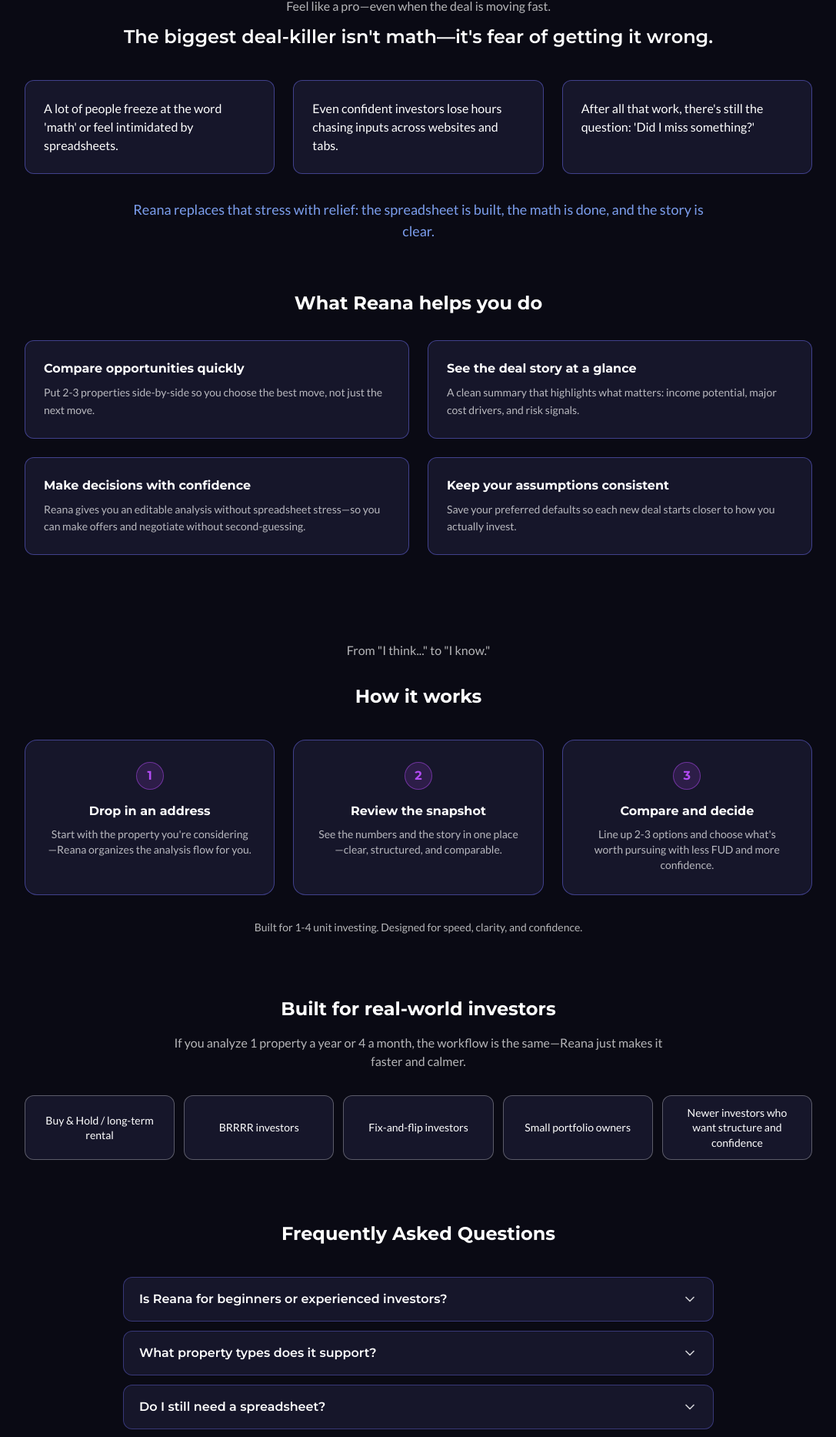
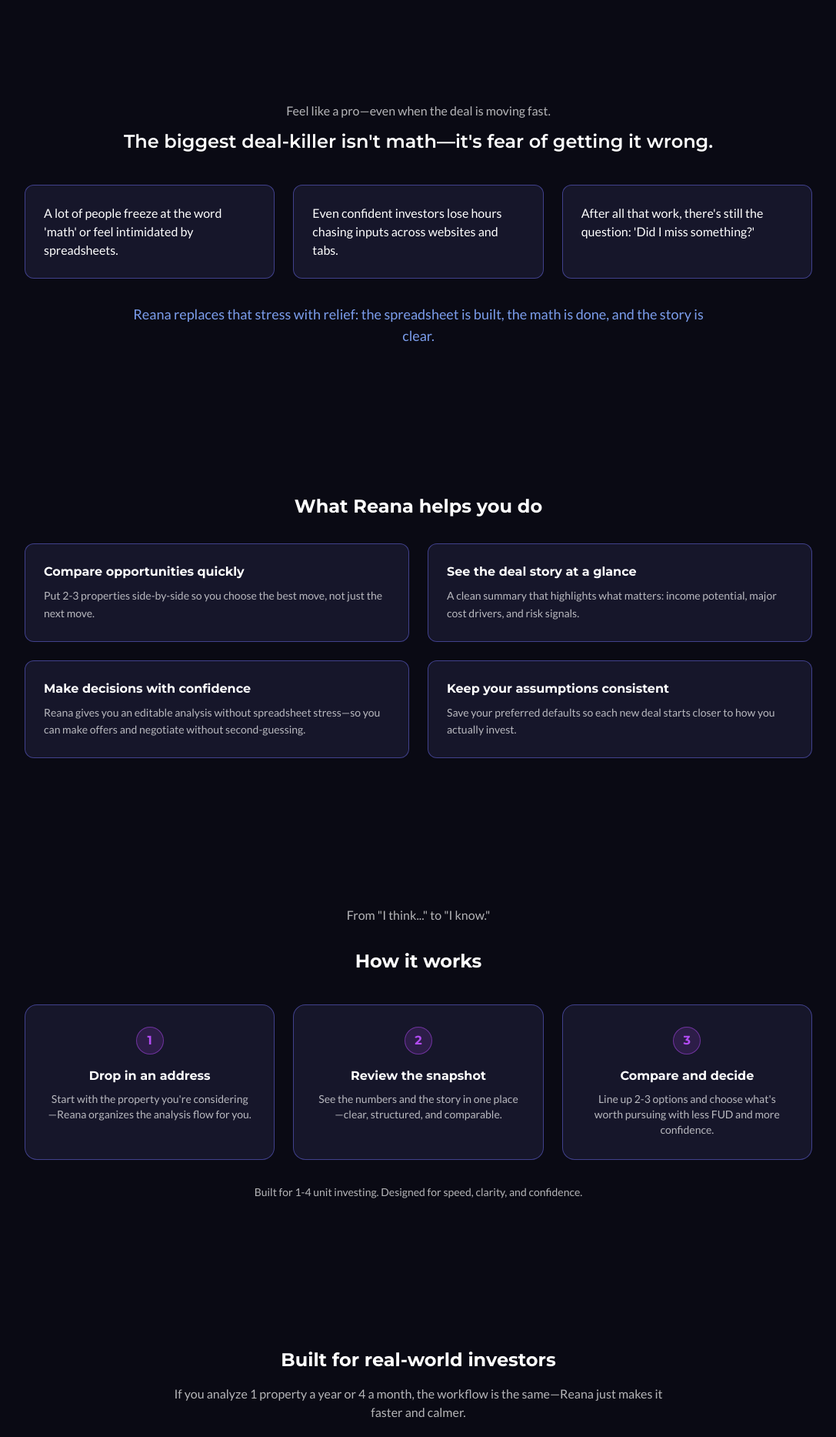
Before and after one commit to Reana-Pro/Interest-form, a React (Vite) app: page / in a window 1280 px wide. Shown: the part 1795-3662 px from the top of the page at 77% size, without its empty margins (96-1183 px from the left). Built offline with nearby package versions, Linux system fonts and the light colour scheme.

Commit message:
scrolling fixed

```diff
--- a/src/App.jsx
+++ b/src/App.jsx
@@ -54,7 +54,16 @@
   const [heroRef, heroVisible] = useScrollReveal({ initialVisible: true });
   const [whyRef, whyVisible] = useScrollReveal();
   const [investorsRef, investorsVisible] = useScrollReveal();
+  const [investorsProRef, investorsProVisible] = useScrollReveal();
+  const [investorsHelpRef, investorsHelpVisible] = useScrollReveal();
+  const [investorsHowRef, investorsHowVisible] = useScrollReveal();
+  const [investorsBuiltRef, investorsBuiltVisible] = useScrollReveal();
+  const [investorsFaqRef, investorsFaqVisible] = useScrollReveal();
   const [agentsRef, agentsVisible] = useScrollReveal();
+  const [agentsClientsRef, agentsClientsVisible] = useScrollReveal();
+  const [agentsHelpRef, agentsHelpVisible] = useScrollReveal();
+  const [agentsConfidenceRef, agentsConfidenceVisible] = useScrollReveal();
+  const [agentsBuiltRef, agentsBuiltVisible] = useScrollReveal();
   const [faqRef, faqVisible] = useScrollReveal();
   const [footerRef, footerVisible] = useScrollReveal();
 
@@ -388,7 +397,7 @@
         </div>
       </section>
 
-      {/* Investors (same page; jump target) */}
+      {/* Investors — Section 1: Know if the deal works */}
       <section
         ref={investorsRef}
         id="investors"
@@ -456,9 +465,16 @@
               </a>
             </div>
           </div>
+        </div>
+      </section>
 
-          {/* Deal-math callout */}
-          <div className="mt-14 text-center space-y-3">
+      {/* Investors — Section 2: Feel like a pro */}
+      <section
+        ref={investorsProRef}
+        className={`relative z-10 px-6 py-24 scroll-reveal ${investorsProVisible ? "is-visible" : ""}`}
+      >
+        <div className="max-w-5xl mx-auto">
+          <div className="text-center space-y-3">
             <p
               className="text-sm sm:text-base"
               style={{ color: EARLY_ACCESS_COLORS.textSecondary }}
@@ -476,13 +492,12 @@
             </p>
           </div>
 
-          {/* Three problem statements */}
           <div className="mt-10 grid grid-cols-1 md:grid-cols-3 gap-6">
             {[
               "A lot of people freeze at the word 'math' or feel intimidated by spreadsheets.",
               "Even confident investors lose hours chasing inputs across websites and tabs.",
               "After all that work, there's still the question: 'Did I miss something?'",
-            ].map((text, i) => (
+            ].map((text) => (
               <div
                 key={text.slice(0, 24)}
                 className="rounded-xl border p-6 text-left"
@@ -504,7 +519,6 @@
             ))}
           </div>
 
-          {/* Solution statement */}
           <p
             className="mt-8 text-center text-base sm:text-lg max-w-3xl mx-auto"
             style={{
@@ -514,10 +528,17 @@
           >
             Reana replaces that stress with relief: the spreadsheet is built, the math is done, and the story is clear.
           </p>
+        </div>
+      </section>
 
-          {/* What Reana helps you do */}
+      {/* Investors — Section 3: What Reana helps you do */}
+      <section
+        ref={investorsHelpRef}
+        className={`relative z-10 px-6 py-24 scroll-reveal ${investorsHelpVisible ? "is-visible" : ""}`}
+      >
+        <div className="max-w-5xl mx-auto">
           <h3
-            className="mt-16 text-base sm:text-lg md:text-xl lg:text-2xl font-bold text-center"
+            className="text-base sm:text-lg md:text-xl lg:text-2xl font-bold text-center"
             style={{
               fontFamily: "var(--font-montserrat), sans-serif",
               color: EARLY_ACCESS_COLORS.text,
@@ -573,9 +594,15 @@
               </div>
             ))}
           </div>
+        </div>
+      </section>
 
-          {/* How it works */}
-          <div className="mt-28">
+      {/* Investors — Section 4: From "I think..." to "I know." */}
+      <section
+        ref={investorsHowRef}
+        className={`relative z-10 px-6 py-24 scroll-reveal ${investorsHowVisible ? "is-visible" : ""}`}
+      >
+        <div className="max-w-5xl mx-auto">
           <p
             className="text-center text-sm sm:text-base mb-8"
             style={{
@@ -656,9 +683,14 @@
             Built for 1-4 unit investing. Designed for speed, clarity, and confidence.
           </p>
         </div>
+      </section>
 
-          {/* Built for real-world investors */}
-          <div className="mt-20">
+      {/* Investors — Section 5: Built for real-world investors */}
+      <section
+        ref={investorsBuiltRef}
+        className={`relative z-10 px-6 py-24 scroll-reveal ${investorsBuiltVisible ? "is-visible" : ""}`}
+      >
+        <div className="max-w-5xl mx-auto">
           <h3
             className="text-base sm:text-lg md:text-xl lg:text-2xl font-bold text-center"
             style={{
@@ -700,9 +732,14 @@
             ))}
           </div>
         </div>
+      </section>
 
-          {/* FAQ */}
-          <div className="mt-20">
+      {/* Investors — Section 6: Frequently Asked Questions */}
+      <section
+        ref={investorsFaqRef}
+        className={`relative z-10 px-6 py-24 scroll-reveal ${investorsFaqVisible ? "is-visible" : ""}`}
+      >
+        <div className="max-w-5xl mx-auto">
           <h3
             className="text-base sm:text-lg md:text-xl lg:text-2xl font-bold text-center"
             style={{ fontFamily: "var(--font-montserrat), sans-serif" }}
@@ -769,9 +806,7 @@
               </details>
             ))}
           </div>
-          </div>
 
-          {/* Bottom CTA */}
           <div
             className="mt-20 rounded-2xl border px-8 py-10 text-center"
             style={{
@@ -903,9 +938,16 @@
               Be the agent who brings clarity—and earns trust fast.
             </p>
           </div>
+        </div>
+      </section>
 
-          {/* Your clients don't want more opinions */}
-          <div className="mt-20" id="agents-how">
+      {/* Agents — Section 2: Your clients don't want more opinions */}
+      <section
+        ref={agentsClientsRef}
+        id="agents-how"
+        className={`relative z-10 px-6 py-24 scroll-reveal ${agentsClientsVisible ? "is-visible" : ""}`}
+      >
+        <div className="max-w-5xl mx-auto">
           <h3
             className="text-base sm:text-lg md:text-xl lg:text-2xl font-bold leading-tight whitespace-nowrap text-center"
             style={{
@@ -955,9 +997,14 @@
             </p>
           </div>
         </div>
+      </section>
 
-          {/* What Reana helps agents do */}
-          <div className="mt-20">
+      {/* Agents — Section 3: What Reana helps agents do */}
+      <section
+        ref={agentsHelpRef}
+        className={`relative z-10 px-6 py-24 scroll-reveal ${agentsHelpVisible ? "is-visible" : ""}`}
+      >
+        <div className="max-w-5xl mx-auto">
           <h3
             className="text-base sm:text-lg md:text-xl lg:text-2xl font-bold text-center"
             style={{
@@ -1017,9 +1064,14 @@
             ))}
           </div>
         </div>
+      </section>
 
-          {/* How it works for agents — same format as investor */}
-          <div className="mt-20">
+      {/* Agents — Section 4: Confidence that shows in the conversation */}
+      <section
+        ref={agentsConfidenceRef}
+        className={`relative z-10 px-6 py-24 scroll-reveal ${agentsConfidenceVisible ? "is-visible" : ""}`}
+      >
+        <div className="max-w-5xl mx-auto">
           <p
             className="text-center text-sm sm:text-base mb-8"
             style={{
@@ -1100,9 +1152,14 @@
             Built for buyer&apos;s agents and listing agents working with 1-4 unit investors.
           </p>
         </div>
+      </section>
 
-          {/* Built for agents who want to stand out with clarity */}
-          <div className="mt-20">
+      {/* Agents — Section 5: Built for agents who want to stand out with clarity */}
+      <section
+        ref={agentsBuiltRef}
+        className={`relative z-10 px-6 py-24 scroll-reveal ${agentsBuiltVisible ? "is-visible" : ""}`}
+      >
+        <div className="max-w-5xl mx-auto">
           <h3
             className="text-base sm:text-lg md:text-xl lg:text-2xl font-bold text-center"
             style={{
@@ -1148,7 +1205,6 @@
           >
             Show up as the calm expert in a big decision.
           </p>
-          </div>
         </div>
       </section>
 
```
Lines whose indentation alone changed are shown as unchanged.
